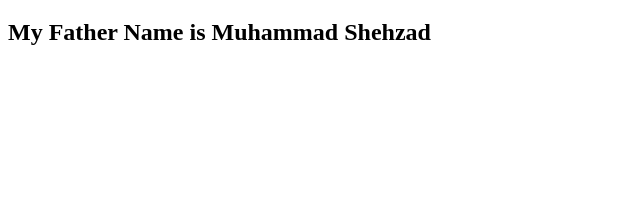
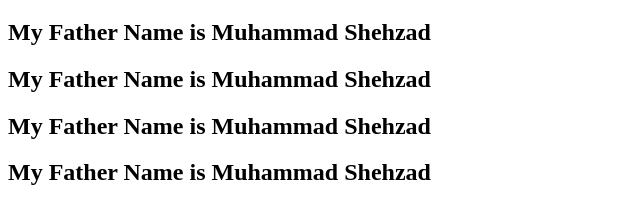
Before and after one commit to bilalshahzad47/M.Bilal, a plain HTML site: page Hosting/index.html in a window 1280 px wide. Shown: the part 168-392 px from the top of the page, without its empty margins (0-640 px from the left). Drawn offline with Linux system fonts and the light colour scheme.

Commit message:
Update index.html

```diff
--- a/Hosting/index.html
+++ b/Hosting/index.html
@@ -13,6 +13,9 @@
 
     <h1>My Name is Muhammad Bilal</h1>
     <h2>My Father Name is Muhammad Shehzad</h2>
+    <h2>My Father Name is Muhammad Shehzad</h2>
+    <h2>My Father Name is Muhammad Shehzad</h2>
+    <h2>My Father Name is Muhammad Shehzad</h2>
 </body>
 
 </html>
```
